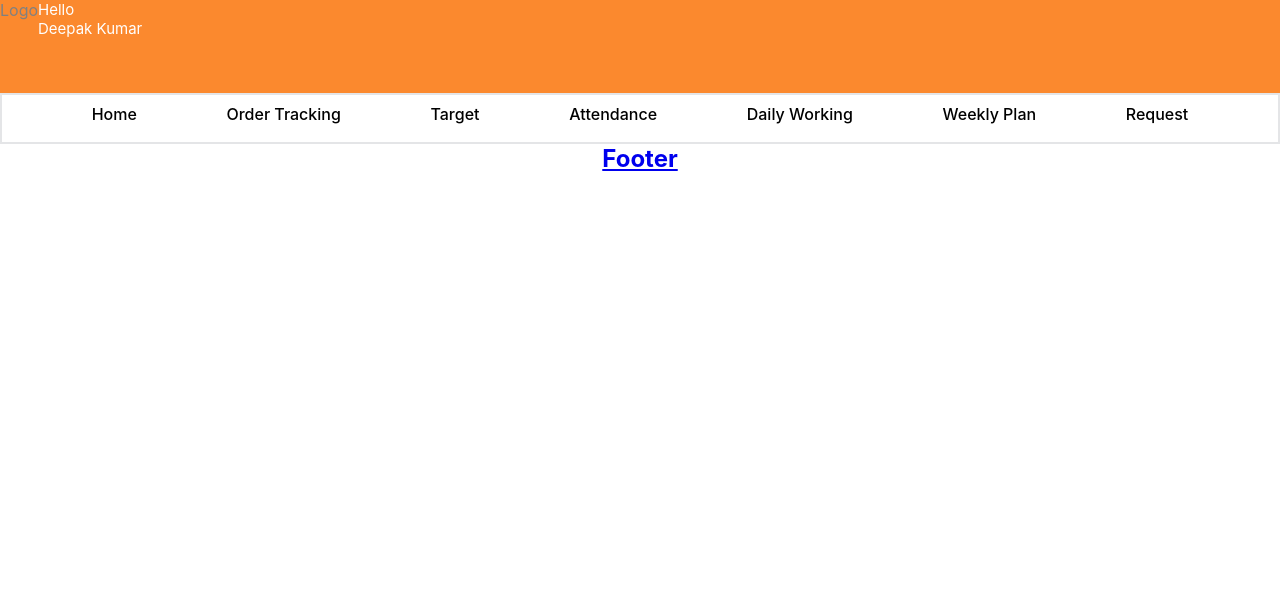
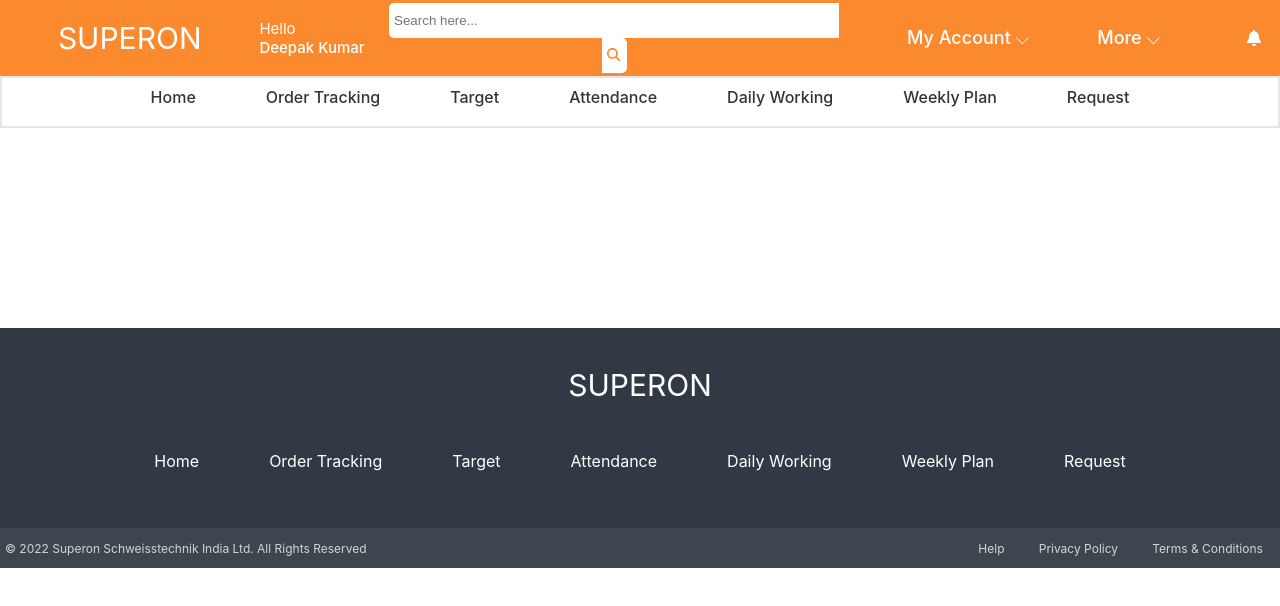
Before and after one commit to 2ybaryl/EMS, a React (Create React App) app: page / in a window 1280 px wide. Shown: the top 606 px of the page. Built offline with nearby package versions, Linux system fonts and the light colour scheme.

Commit message:
Changes in Header & Footer files

```diff
--- a/package.json
+++ b/package.json
@@ -3,6 +3,9 @@
   "version": "0.1.0",
   "private": true,
   "dependencies": {
+    "@fortawesome/fontawesome-svg-core": "^6.2.1",
+    "@fortawesome/free-solid-svg-icons": "^6.2.1",
+    "@fortawesome/react-fontawesome": "^0.2.0",
     "@testing-library/jest-dom": "^5.16.5",
     "@testing-library/react": "^13.4.0",
     "@testing-library/user-event": "^13.5.0",
--- a/src/components/common/Footer.js
+++ b/src/components/common/Footer.js
@@ -1,9 +1,31 @@
 import React from "react";
+import './stylesheets/Footer.css'
 class Footer extends React.Component {
     render() {
         return (
             <footer id="footer">
-                <h2 id="site-name"><a href="/">Footer</a></h2>
+                <div className="logo">SUPERON</div>
+                <div className="sub-header">
+                    <ul className="sub-nav">
+                        <li>Home</li>
+                        <li>Order Tracking</li>
+                        <li>Target</li>
+                        <li>Attendance</li>
+                        <li>Daily Working</li>
+                        <li>Weekly Plan</li>
+                        <li>Request</li>
+                    </ul>
+                </div>
+                <div className="sub-footer">
+                    <div className="copyright">	&#169; 2022 Superon Schweisstechnik India Ltd. All Rights Reserved</div>
+                    <div class = "sub-footer-nav">
+                        <ul>
+                            <li>Help</li>
+                            <li>Privacy Policy</li>
+                            <li>Terms & Conditions</li>
+                        </ul>
+                    </div>
+                </div>
             </footer>
         );
     }
--- a/src/components/common/Header.js
+++ b/src/components/common/Header.js
@@ -1,12 +1,28 @@
 import React from "react";
 import './stylesheets/Header.css'
+import { FontAwesomeIcon } from '@fortawesome/react-fontawesome'
+import { faMagnifyingGlass } from "@fortawesome/free-solid-svg-icons";
+import { faBell } from "@fortawesome/free-solid-svg-icons";
 class Header extends React.Component {
     render() {
         return (
             <header id="header">
                 <div className="main-header">
-                    <div className="logo">Logo</div>
-                    <div className="Sub-text">Hello <br></br> Deepak Kumar</div>
+                    <div className="logo">SUPERON</div>
+                    <div className="Sub-text">Hello <br></br><span>Deepak Kumar</span> </div>
+                    <div className= "search-box">
+                        <input type = "text" placeholder="Search here..."></input>
+                        <button><FontAwesomeIcon icon={faMagnifyingGlass} /></button>
+                    </div>
+                    <div className = "main-nav">
+                        <ul>
+                            <li>My Account &#9013;</li>
+                            <li>More &#9013;</li>
+                        </ul>
+                    </div>
+                    <div class = "notifications">
+                        <FontAwesomeIcon icon={faBell} />
+                    </div>
                 </div>
                 <div className="sub-header">
                     <ul className="sub-nav">
--- /dev/null
+++ b/src/components/common/stylesheets/Footer.css
@@ -0,0 +1,64 @@
+*{
+    box-sizing: border-box;
+    padding: 0;
+    margin: 0;
+}
+:root {
+    --orange : #FB892E;
+    --grey : #F0F2F5;
+    --border-grey: #E4E5E7;
+    --footer-primary : #313A44;
+    --footer-secondary : #3D464F;
+}
+
+#footer{
+    margin-top: 200px;
+    background-color: var(--footer-primary);
+    height: 30vh;
+    color: #FFFFFF;
+    display: flex;
+    flex-direction: column;
+}
+.logo{
+    flex: 2;
+    display: flex;
+    flex-direction: column;
+    justify-content: center;
+}
+#footer .sub-header{
+    flex: 1.5;
+    background-color: var(--footer-primary);
+    border: none;
+}
+#footer .sub-header .sub-nav ul li{
+    color: #FFFFFF;
+}
+.sub-footer{
+    color: #D4D4D4;
+    font-size: 12px;
+    height: 5vh;
+    background-color: var(--footer-secondary);
+    display: flex;
+    flex-direction: row;
+    justify-content: space-between;
+}
+.copyright{
+    text-align: left;
+    flex: 3;
+    margin-top: auto;
+    margin-bottom: auto;
+    margin-left: 5px;
+}
+
+.sub-footer-nav{
+    flex: 1;
+    display: flex;
+    flex-direction: column;
+    justify-content: center;
+}
+.sub-footer-nav ul{
+    list-style-type: none;
+    display: flex;
+    flex-direction: row;
+    justify-content: space-around;
+}
--- a/src/components/common/stylesheets/Header.css
+++ b/src/components/common/stylesheets/Header.css
@@ -14,20 +14,72 @@
     color: grey;
     display: flex;
     flex-direction: column;
-    height: 18vh;
+    height: 16vh;
 }
 .main-header{
-    flex: 2;
+    flex: 1.6;
     background-color: var(--orange);
     display: flex;
     flex-direction: row;
+    justify-content: space-around;
+    color: #FFFFFF;
+}
+.logo{
+    margin-top: auto;
+    margin-bottom: auto;
+    flex: 2;
+    font-size: 30px;
+}
+.Sub-text{
+    margin-top: auto;
+    margin-bottom: auto;
+    flex: 1;
+}
+.search-box{
+    margin-top: auto;
+    margin-bottom: auto;
+    flex: 3;
+}
+.search-box input{
+    padding: 5px;
+    width: 450px;
+    height: 35px;
+    border: none;
+    border-radius: 5px 0px 0px 5px;
+}
+.search-box button{
+    height: 35px;
+    border: none;
+    width: 25px;
+    border-radius: 0px 5px 5px 0px;
+    background-color: #FFFFFF;
+    color: #FB892E;
+}
+.main-nav{
+    margin-top: auto;
+    margin-bottom: auto;
+    flex: 3;
+}
+.main-nav ul{
+    display: flex;
+    flex-direction: row;
+    list-style-type: none;
+    justify-content: space-evenly;
+    font-size: 18px;
+    font-weight: 500;
+}
+.notifications{
+    display: flex;
+    flex-direction: column;
+    justify-content: center;
+    flex: 0.4;
 }
 .Sub-text{
     text-align: left;
     color: #FFFFFF;
     font-size: 15px;
 }
- span{
+#header span{
     font-weight: 500;
 }
 .sub-header{
@@ -38,9 +90,15 @@
 .sub-header ul{
     display: flex;
     flex-direction: row;
-    justify-content: space-evenly;
+    justify-content: center;
     list-style-type: none;
     margin-top: 1.1vh;
-    color: black;
+}
+#header .sub-header ul{
+    color: #343434;
     font-weight: 500;
 }
+.sub-header ul li{
+    margin: 0px 35px 0px 35px;
+    cursor: pointer;
+}
```
Also changed, not shown: 1 other file (tests, documents, lock files or other folders).
